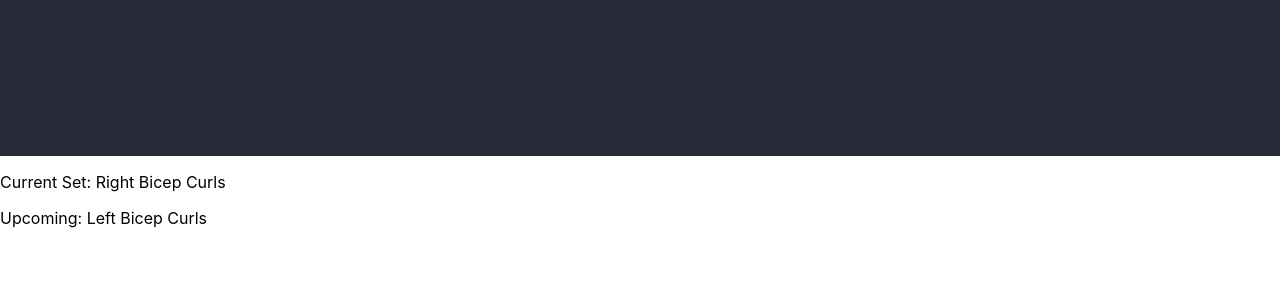
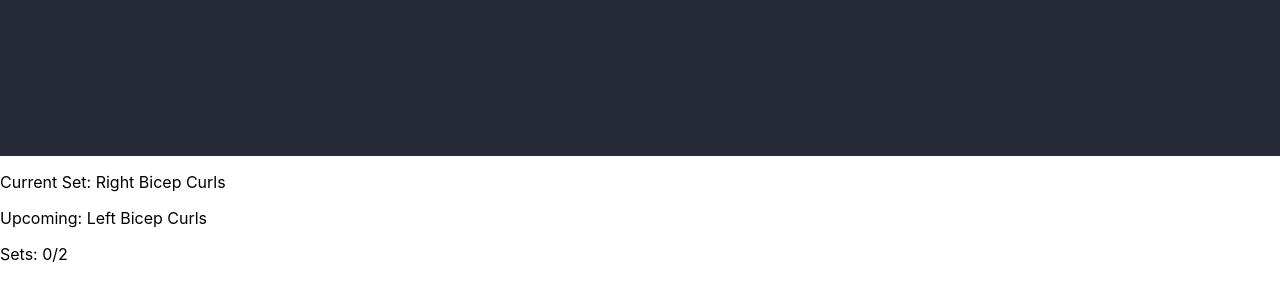
Before and after one commit to mikeibrahim/virtualpt, a React (Create React App) app: page /Workout in a window 1280 px wide. Shown: the part 644-944 px from the top of the page. Built offline with nearby package versions, Linux system fonts and the light colour scheme; no server answers.

Commit message:
added sets

```diff
--- a/public/mobile.css
+++ b/public/mobile.css
@@ -59,19 +59,27 @@
 /* Workout */
 #info-container {
   position: absolute;
-  top: 30px;
-  left: 50px;
+  top: 20px;
+  margin: 0 20px;
+  display: flex;
+  flex-direction: column;
+  align-content: center;
 }
 #workout-title {
-  font-size: 50pt;
+  font-size: 40pt;
   font-weight: bold;
-  margin: 10px 0;
+  margin: 7px 0;
 }
 #upcoming {
-  font-size: 30pt;
-  margin: 10px 0;
+  font-size: 25pt;
+  margin: 7px 0;
+}
+#sets-completed {
+  font-size: 15pt;
+  margin: 5px 0;
 }
 
+/* Progress Bars */
 @property --pgPercentage {
   syntax: "<number>";
   inherits: false;
@@ -82,8 +90,7 @@ div[role="progressbar"] {
   --fg: #369;
   --bg: #def;
   --pgPercentage: var(--value);
-  position: absolute;
-  top: 0;
+  margin-top: 10px;
   width: var(--size);
   height: var(--size);
   border-radius: 50%;
@@ -104,11 +111,3 @@ div[role="progressbar"]::before {
   counter-reset: percentage var(--value);
   content: attr(data-center);
 }
-/* demo */
-body {
-  margin: 0;
-  display: flex;
-  align-items: center;
-  justify-content: center;
-  height: 100vh;
-}
--- a/src/pages/Workout/Workout.jsx
+++ b/src/pages/Workout/Workout.jsx
@@ -4,9 +4,8 @@ import React, { useRef } from 'react';
 
 export default function Workout() {
   let currReps = 0, currSets = 0, currWorkout = 0;
-  const workoutTitle = useRef();
-  const upcoming = useRef();
-  const progressbar = useRef();
+  const workoutTitle = useRef(), upcoming = useRef();
+  const setsCompleted = useRef(), progressbar = useRef();
 
   const nextRep = () => {
     console.log("nextRep");
@@ -16,6 +15,7 @@ export default function Workout() {
     if (currReps === 0) {
       currSets++;
       currSets %= workout[currWorkout].sets;
+      setsCompleted.current.innerText = `Sets: ${currSets}/${workout[0].sets}`;
       console.log(currSets);
       if (currSets === 0) {
         currWorkout++;
@@ -36,16 +36,14 @@ export default function Workout() {
         vpt={workout[currWorkout].vpt}
         nextRep={nextRep}
         alert={alert}
-        changePercentage={p => {
-          progressbar.current.style = `--value:${p}`;
-        }} />
+        changePercentage={p => progressbar.current.style = `--value:${p}`} />
       <div id="info-container">
         <p id="workout-title" ref={workoutTitle}>Current Set: {workout[0].title}</p>
         <p id="upcoming" ref={upcoming}>Upcoming: {workout[1].title}</p>
+        <p id="sets-completed" ref={setsCompleted}>Sets: 0/{workout[0].sets}</p>
+        <div ref={progressbar} role="progressbar"
+          data-center={`0/${workout[0].reps}`} style={{ "--value": 0 }}></div>
       </div>
-      <div ref={progressbar} role="progressbar"
-        aria-valuenow="70" aria-valuemin="0" aria-valuemax="100"
-        data-center={`0/${workout[0].reps}`} style={{ "--value": 50 }}></div>
       {/* <button id="next-button">Next →</button> */}
       <canvas />
     </>
```
